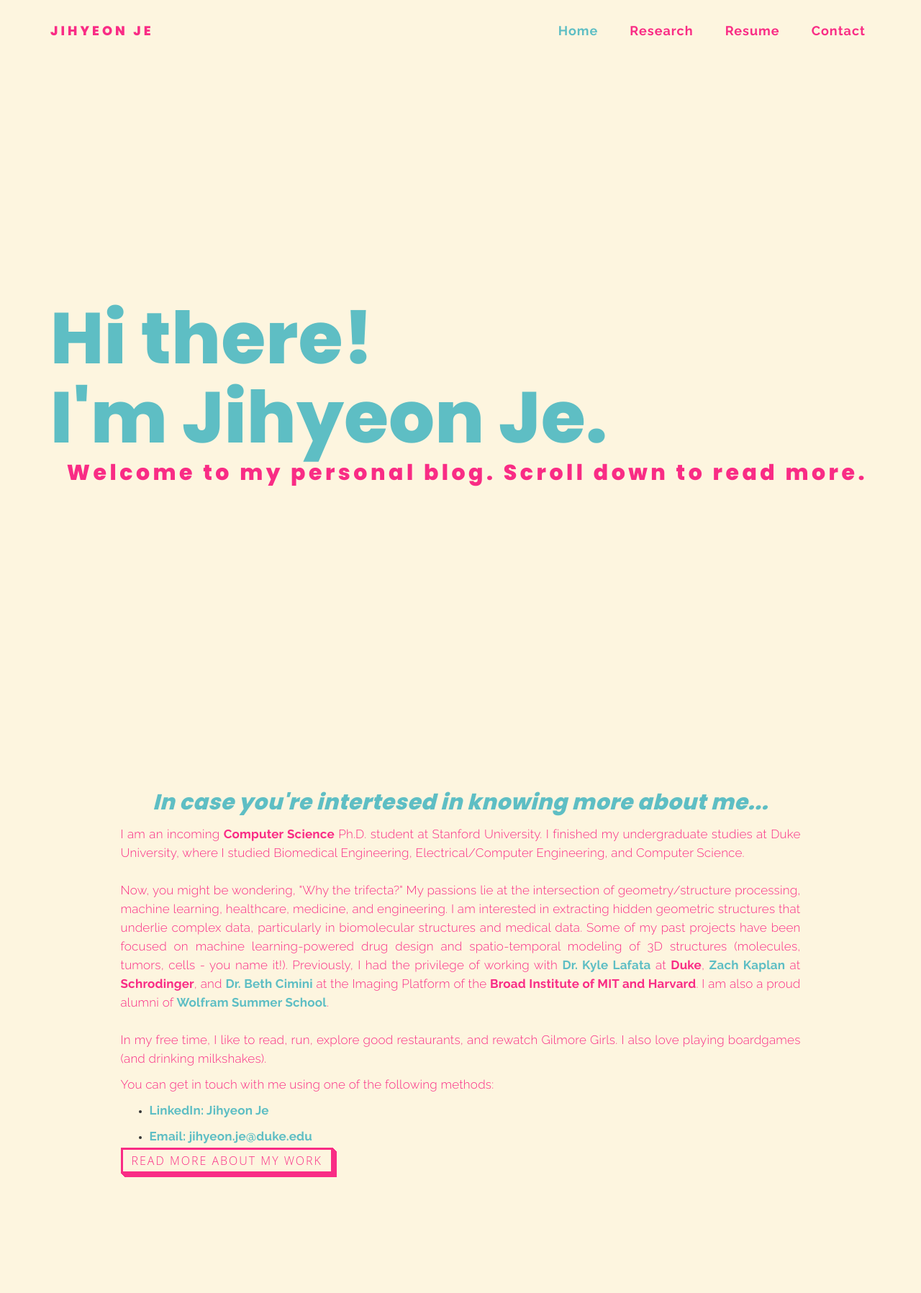
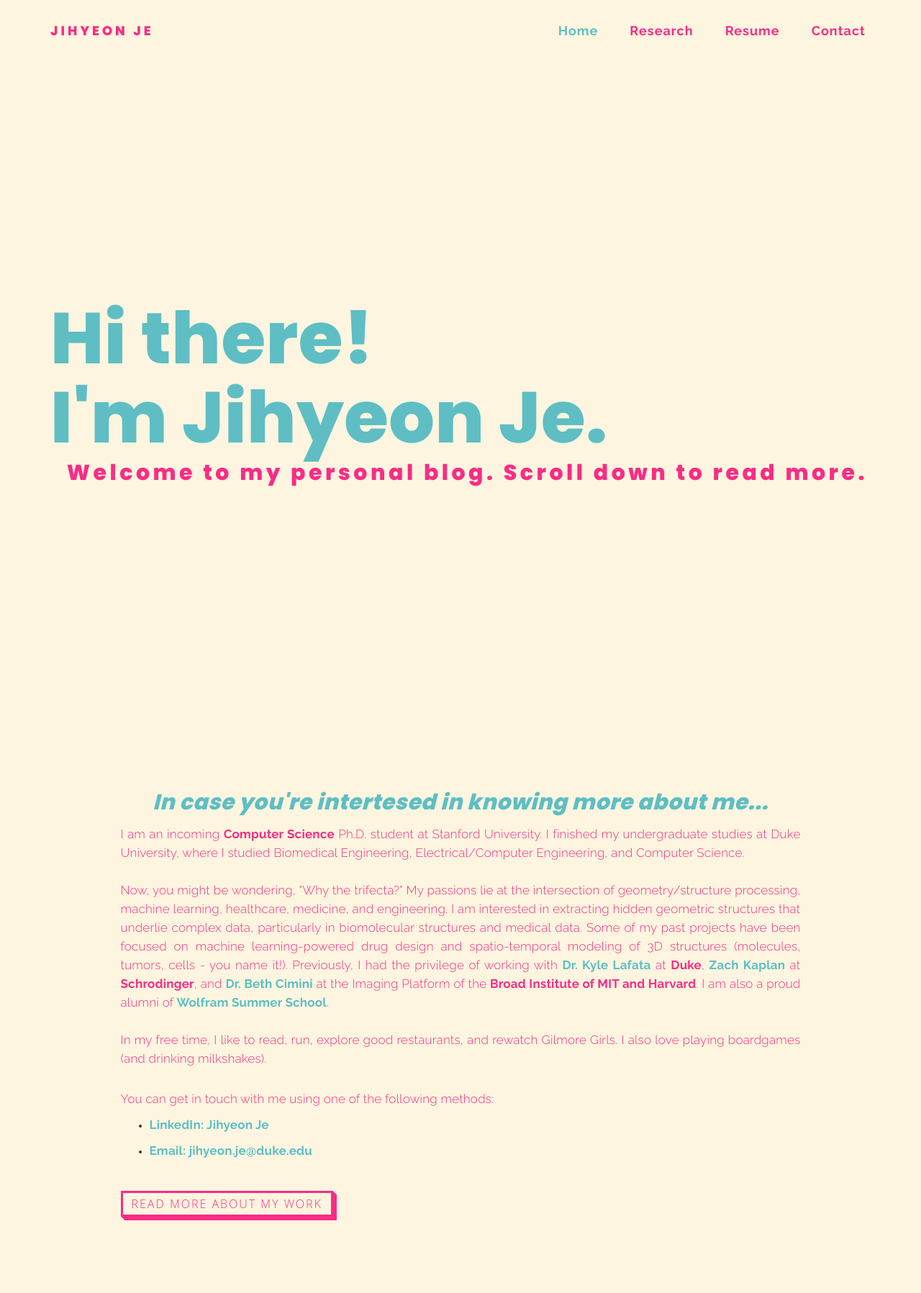
Before and after one commit to rpraka/JihyeonJe.com, a Jekyll site: the page index.html, which Jekyll copies as it is, in a window 1280 px wide. Shown: the whole page at 72% size. Built offline with Jekyll 4.4.1, drawn with Linux system fonts in a browser that asks for light colours; before the commit the page ends 1737 px from its top, so only the background shows below that.

Commit message:
Add files via upload

```diff
--- a/index.html
+++ b/index.html
@@ -147,12 +147,12 @@ http://www.tooplate.com/view/2085-neuron
                                    Previously, I had the privilege of working with <a href="https://www.kylelafata.com/"><b>Dr. Kyle Lafata</b></a> at <b>Duke</b>, <a href="https://zakaplan.com/"><b>Zach Kaplan</b></a> at <b>Schrodinger</b>, and <a href="https://cimini-lab.broadinstitute.org/"><b>Dr. Beth Cimini</b></a> at the Imaging Platform of the <b>Broad Institute of MIT and Harvard</b>.
                                    I am also a proud alumni of <a href="https://education.wolfram.com/summer-school/alumni/2018/"><b>Wolfram Summer School</b></a>.
                                    <br><br>
-                                   In my free time, I like to read, run, explore good restaurants, and rewatch Gilmore Girls. I also love playing boardgames (and drinking milkshakes). </p>
+                                   In my free time, I like to read, run, explore good restaurants, and rewatch Gilmore Girls. I also love playing boardgames (and drinking milkshakes). </p> <br>
                               <p> You can get in touch with me using one of the following methods: </p>
                               <ul>
                                  <li> <p><a href="https://www.linkedin.com/in/jihyeon-je/"><b>LinkedIn: Jihyeon Je</b></a></p></li>
                                  <li> <p><a href="mailto: jj271@duke.edu"><b>Email: jihyeon.je@duke.edu</b></a></p></li>
-                              </ul>
+                              </ul><br><br>
                               <a href="about.html" class="button-54">Read more about my work</a>
                          </div>
                     </div>
```
